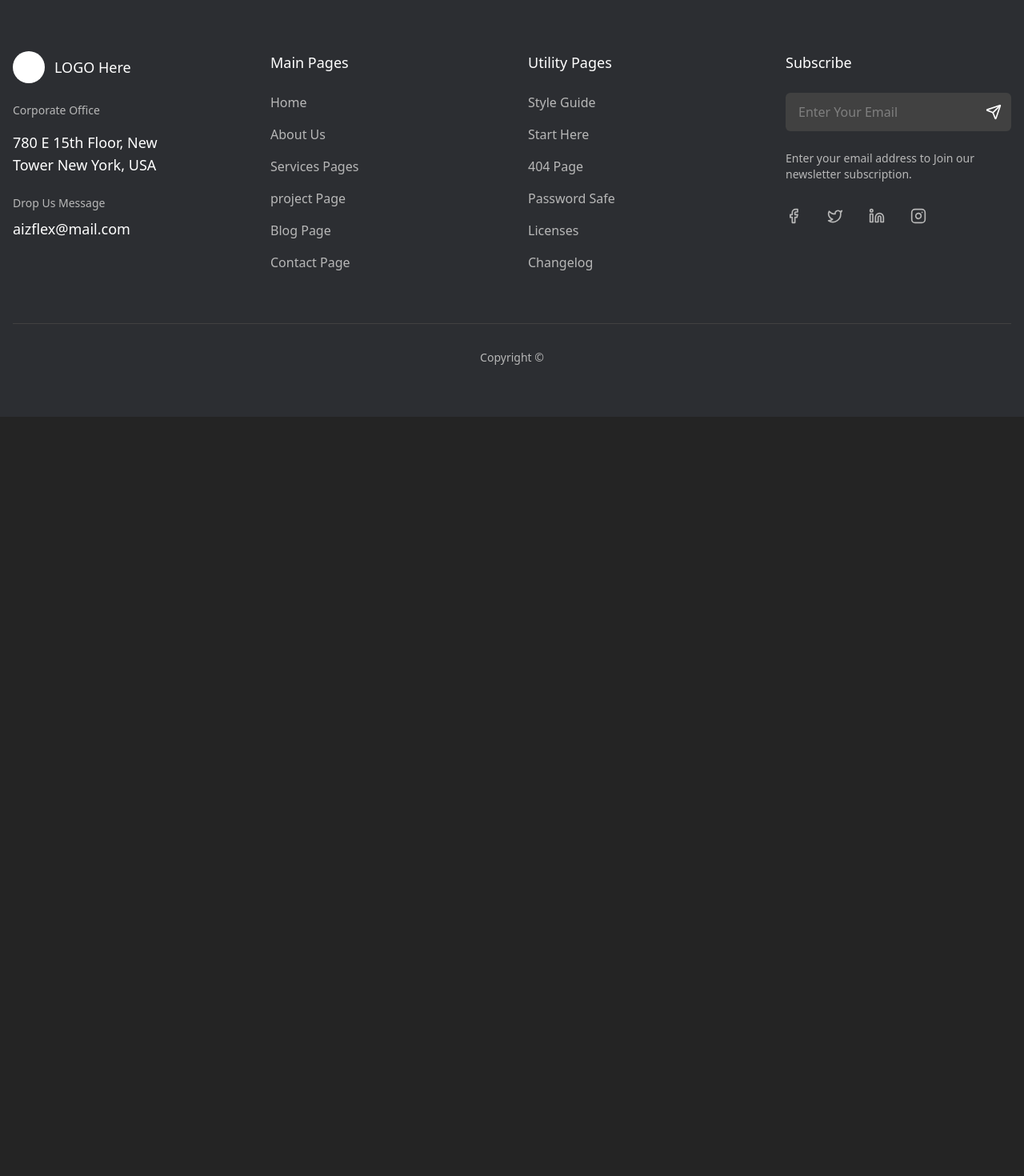
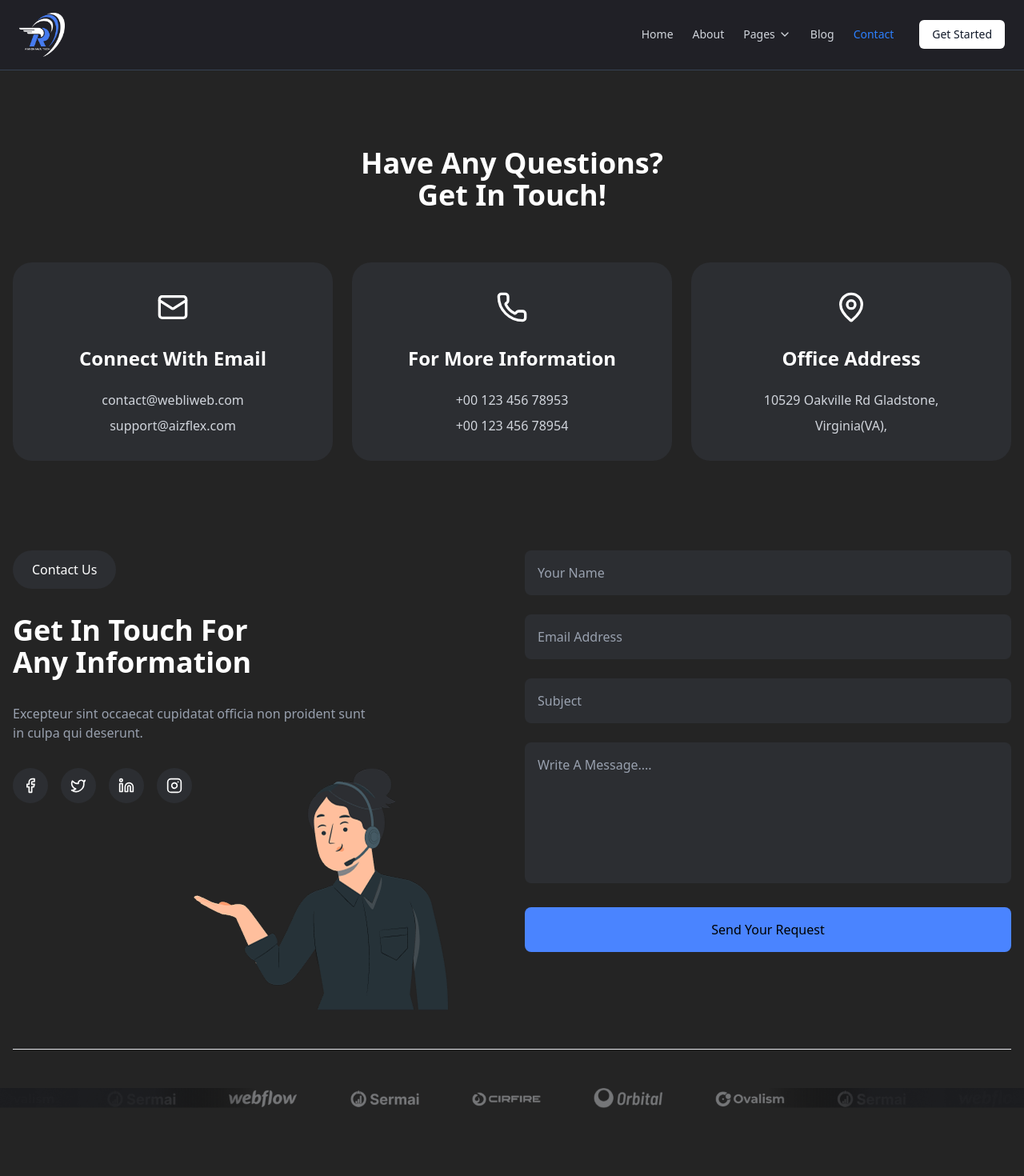
Before and after one commit to faizbahu/softwareComapny, a React (Vite) app: page /contact in a window 1280 px wide. Shown: the top 1470 px of the page at 80% size. Before the commit the page ends 800 px from the top, so only its background shows below. Built offline with nearby package versions, Linux system fonts and the light colour scheme.

Commit message:
updatde the logo

```diff
--- a/src/App.jsx
+++ b/src/App.jsx
@@ -8,6 +8,7 @@ import ProjectDetails from "./pages/ProjectDetails";
 import ServiceDetails from "./pages/ServiceDetails";
 import Service from "./pages/Service";
 import About from "./pages/AboutUs";
+import Contact from './pages/Contact';
 function App() {
 
   return (
@@ -20,6 +21,7 @@ function App() {
       <Route path="/serviceDetails" element={<ServiceDetails />} />
       <Route path="/service" element={<Service />} />
       <Route path="/about" element={<About />} />
+      <Route path="/contact" element={<Contact />} />
     </Routes>
     <Footer/>
   </Router>
--- a/src/components/Footer.jsx
+++ b/src/components/Footer.jsx
@@ -1,5 +1,5 @@
 import { Facebook, Instagram, Linkedin, Send, Twitter } from "lucide-react"
-
+import Logo from "../assets/Asset 8@4x.png";
 export default function Footer() {
   return (
     <footer className="bg-[#2C2E32] text-white py-16">
@@ -8,10 +8,10 @@ export default function Footer() {
           {/* Logo and Contact Info */}
           <div className="space-y-6">
             <div className="flex items-center">
-              <div className="w-10 h-10 bg-white rounded-full flex items-center justify-center mr-3">
+              {/* <div className="w-10 h-10 bg-white rounded-full flex items-center justify-center mr-3">
                 <span className="text-[#2c2e32] text-xs font-bold"></span>
-              </div>
-              <span className="text-lg font-medium">LOGO Here</span>
+              </div> */}
+              <img className="w-[57px]" src={Logo} alt="" />
             </div>
 
             <div className="space-y-4">
--- a/src/components/Navbar.jsx
+++ b/src/components/Navbar.jsx
@@ -1,6 +1,7 @@
 import React, { useState } from "react";
 import { MenuIcon, X, ChevronDown } from "lucide-react";
 import { Link, useLocation } from "react-router-dom";
+import Logo from "../assets/Asset 8@4x.png"; // Assuming you have a logo image
 
 export const Navbar = () => {
   const [isMenuOpen, setIsMenuOpen] = useState(false);
@@ -18,12 +19,12 @@ export const Navbar = () => {
       <div className="relative container mx-auto flex justify-between items-center py-4 px-6 text-white z-10">
         {/* Logo */}
         <div className="flex items-center">
-          <div className="flex items-center justify-center bg-white rounded-full h-6 w-6 mr-2">
+          {/* <div className="flex items-center justify-center bg-white rounded-full h-6 w-6 mr-2">
             <div className="bg-gray-900 rounded-full h-4 w-4 flex items-center justify-center">
               <span className="text-white text-xs">●</span>
             </div>
-          </div>
-          <span className="font-medium">LOGO Here</span>
+          </div> */}
+          <img className="w-[57px]" src={Logo} alt="" />
         </div>
 
         {/* Desktop Navigation */}
--- a/src/components/ProjectCards.jsx
+++ b/src/components/ProjectCards.jsx
@@ -8,10 +8,7 @@ const ProjectCard = ({ project }) => {
           alt={project.name}
           className="w-full h-full object-cover"
         />
-        {/* <div className="absolute top-4 left-4 bg-[#1e1e1e] bg-opacity-80 px-3 py-1 rounded-full flex items-center">
-          <div className="w-2 h-2 bg-gray-400 rounded-full mr-2"></div>
-          <span className="text-sm text-gray-300">Orbital</span>
-        </div> */}
+
       </div>
       <div className="p-6 flex-[2]">
       <img
--- a/src/components/ProjectsCarousel.jsx
+++ b/src/components/ProjectsCarousel.jsx
@@ -11,7 +11,6 @@ const projectsData = [
     name: 'CloudBridge',
     image: bags,
     icon: orbital,
-    // (<img src={bags} alt="E-mail Marketing"/>),
     description:
       "Business strategy: the integral components of any organization's success. Business helps to be profitable.",
     clientName: 'IntelliWeb LLC',
--- /dev/null
+++ b/src/pages/Contact.jsx
@@ -0,0 +1,147 @@
+import React from "react";
+import { Navbar } from "../components/Navbar";
+import BlogImage from "../assets/blog.png";
+import { PlayCircleIcon } from "lucide-react";
+import { Link } from "react-router-dom";
+import { Mail, Phone, MapPin } from "lucide-react"
+import { Facebook, Twitter, Linkedin, Instagram } from "lucide-react"
+import customer from "../assets/customer.png"
+import LongSection from "../assets/longSection.png";
+
+export default function Contact() {
+  return (
+    <>
+      <div className="relative overflow-hidden">
+        {/* Background image with overlay */}
+
+        <Navbar />
+        {/* Content container */}
+
+      </div>
+      <h2 className="text-center text-white text-4xl font-bold mt-24">Have Any Questions? <br />
+      Get In Touch!</h2>
+      <div className="container mx-auto px-4 py-16">
+      <div className="grid grid-cols-1 md:grid-cols-2 lg:grid-cols-3 gap-6">
+        {/* Email Card */}
+        <div className="bg-[#2c2e32] rounded-3xl p-8 flex flex-col items-center text-center">
+          <div className="w-12 h-12 flex items-center justify-center mb-6">
+            <Mail className="w-10 h-10 text-white" />
+          </div>
+          <h3 className="text-white text-2xl font-semibold mb-6">Connect With Email</h3>
+          <div className="text-gray-300 space-y-2">
+            <p>contact@webliweb.com</p>
+            <p>support@aizflex.com</p>
+          </div>
+        </div>
+
+        {/* Phone Card */}
+        <div className="bg-[#2c2e32] rounded-3xl p-8 flex flex-col items-center text-center">
+          <div className="w-12 h-12 flex items-center justify-center mb-6">
+            <Phone className="w-10 h-10 text-white" />
+          </div>
+          <h3 className="text-white text-2xl font-semibold mb-6">For More Information</h3>
+          <div className="text-gray-300 space-y-2">
+            <p>+00 123 456 78953</p>
+            <p>+00 123 456 78954</p>
+          </div>
+        </div>
+
+        {/* Address Card */}
+        <div className="bg-[#2c2e32] rounded-3xl p-8 flex flex-col items-center text-center">
+          <div className="w-12 h-12 flex items-center justify-center mb-6">
+            <MapPin className="w-10 h-10 text-white" />
+          </div>
+          <h3 className="text-white text-2xl font-semibold mb-6">Office Address</h3>
+          <div className="text-gray-300 space-y-2">
+            <p>10529 Oakville Rd Gladstone,</p>
+            <p>Virginia(VA),</p>
+          </div>
+        </div>
+      </div>
+    </div>
+    <div className="container mx-auto px-4 py-12">
+      <div className="flex flex-col lg:flex-row gap-8 items-start">
+        {/* Left Column - Contact Info */}
+        <div className="w-full lg:w-1/2 space-y-8">
+          <div className="inline-block">
+            <div className="bg-[#2c2e32] text-white px-6 py-3 rounded-full">Contact Us</div>
+          </div>
+        <h1 className="text-white text-4xl font-bold">Get In Touch For <br />
+        Any Information</h1>
+          <p className="text-gray-400 max-w-md">
+            Excepteur sint occaecat cupidatat officia non proident sunt in culpa qui deserunt.
+          </p>
+        <div className="flex items-start">
+          {/* Social Media Icons */}
+          <div className="flex space-x-4">
+            <a href="#" className="bg-[#2c2e32] text-white p-3 rounded-full hover:bg-gray-700 transition-colors">
+              <Facebook size={20} />
+            </a>
+            <a href="#" className="bg-[#2c2e32] text-white p-3 rounded-full hover:bg-gray-700 transition-colors">
+              <Twitter size={20} />
+            </a>
+            <a href="#" className="bg-[#2c2e32] text-white p-3 rounded-full hover:bg-gray-700 transition-colors">
+              <Linkedin size={20} />
+            </a>
+            <a href="#" className="bg-[#2c2e32] text-white p-3 rounded-full hover:bg-gray-700 transition-colors">
+              <Instagram size={20} />
+            </a>
+          </div>
+
+          {/* Customer Support Illustration */}
+          <div className="relative">
+            <img
+              src={customer}
+              alt="Customer support representative"
+              className="max-w-full"
+            />
+          </div>
+          </div>
+        </div>
+
+        {/* Right Column - Contact Form */}
+        <div className="w-full lg:w-1/2 space-y-6">
+          <div className="space-y-6">
+            <input
+              type="text"
+              placeholder="Your Name"
+              className="w-full bg-[#2c2e32] text-white placeholder-gray-400 p-4 rounded-lg focus:outline-none focus:ring-2 focus:ring-blue-500"
+            />
+
+            <input
+              type="email"
+              placeholder="Email Address"
+              className="w-full bg-[#2c2e32] text-white placeholder-gray-400 p-4 rounded-lg focus:outline-none focus:ring-2 focus:ring-blue-500"
+            />
+
+            <input
+              type="text"
+              placeholder="Subject"
+              className="w-full bg-[#2c2e32] text-white placeholder-gray-400 p-4 rounded-lg focus:outline-none focus:ring-2 focus:ring-blue-500"
+            />
+
+            <textarea
+              placeholder="Write A Message...."
+              rows={6}
+              className="w-full bg-[#2c2e32] text-white placeholder-gray-400 p-4 rounded-lg focus:outline-none focus:ring-2 focus:ring-blue-500 resize-none"
+            ></textarea>
+          </div>
+
+          <button
+            type="submit"
+            className="w-full bg-[#4a84ff] hover:bg-blue-600 text-black font-medium py-4 px-6 rounded-lg transition-colors"
+          >
+            Send Your Request
+          </button>
+        </div>
+      </div>
+
+      {/* Bottom Border */}
+      <div className="mt-12 border-t border-gray-200"></div>
+    </div>
+    <div className="lg:pb-24 py-12 lg:py-0">
+                <img src={LongSection} alt="" />
+              </div>
+      </>
+  );
+}
```
Also changed, not shown: src/pages/BlogPage.jsx (+1 -7 lines), src/pages/HomePage.jsx (+0 -30 lines), src/pages/ProjectDetails.jsx (+2 -19 lines), src/assets/Asset 8@4x.png (added), src/assets/customer.png (added).
